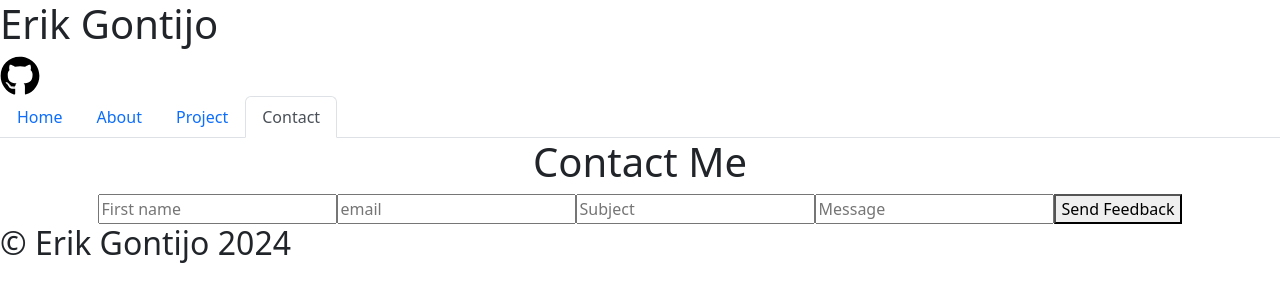
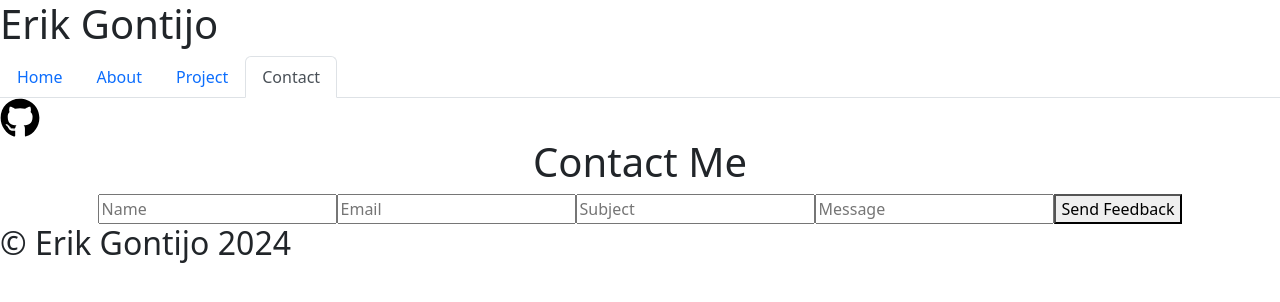
Before and after one commit to Erikrainer/RandG-Portfolio, a React (Vite) app: page /Contact in a window 1280 px wide. Shown: the top 302 px of the page. Built offline with nearby package versions, Linux system fonts and the light colour scheme.

Commit message:
backup commit just to keep things updated

```diff
--- a/src/App.jsx
+++ b/src/App.jsx
@@ -1,5 +1,4 @@
 import { Outlet } from 'react-router-dom';
-import Nav from './components/Nav';
 import Header from "./components/Header"
 import Footer from "./components/Footer"
 function App() {
@@ -7,7 +6,6 @@ function App() {
   return (
     <>
     <Header/>
-      <Nav />
       <main className="mx-3">
         <Outlet />
       </main>
--- a/src/components/Header.jsx
+++ b/src/components/Header.jsx
@@ -1,10 +1,14 @@
 import { FaGithub } from 'react-icons/fa';
+import Nav from './Nav';
 
 function Header(){
 return(
 <div>
-<h1>Erik Gontijo</h1>
-<a href="https://github.com/Erikrainer" target="_blank" rel="noopener noreferrer">
+<h1 className="titleHeader">Erik Gontijo</h1>
+<div className="navLinks">
+<Nav />
+</div>
+<a className="gitHub"href="https://github.com/Erikrainer" target="_blank" rel="noopener noreferrer">
       <FaGithub size={40} style={{ color: '#000' }} />
 </a>
 </div>
--- a/src/pages/ContactPage.jsx
+++ b/src/pages/ContactPage.jsx
@@ -1,7 +1,7 @@
 import { useState } from 'react';
 
 function Contact () {
-    const [firstName, setFirstName] = useState('');
+    const [name, setName] = useState('');
     const [email, setEmail] = useState('');
     const [subject, setSubject] = useState('');
     const [message, setMessage] = useState('');
@@ -14,8 +14,8 @@ function Contact () {
 
     if (inputType === 'email') {
         setEmail(inputValue);
-    } else if (inputType === 'firstName') {
-        setFirstName(inputValue);
+    } else if (inputType === 'name') {
+        setName(inputValue);
     } else if (inputType === "subject"){
         setSubject(inputValue);
     } else {
@@ -27,7 +27,7 @@ function Contact () {
 const handleFormSubmit = (event) => {
     event.preventDefault();
 
-    setFirstName('');
+    setName('');
     setEmail("");
     setSubject("");
     setMessage("");
@@ -38,18 +38,18 @@ const handleFormSubmit = (event) => {
         <h1>Contact Me</h1>
         <form className= "form" onSubmit={handleFormSubmit}>
             <input
-                value={firstName}
-                name="firstName"
+                value={name}
+                name="name"
                 onChange={handleInputChange}
                 type="text"
-                placeholder="First name"
+                placeholder="Name"
             />
             <input
                 value={email}
                 name="email"
                 onChange={handleInputChange}
                 type="email"
-                placeholder="email"
+                placeholder="Email"
             />
             <input
                 value={subject}
```
